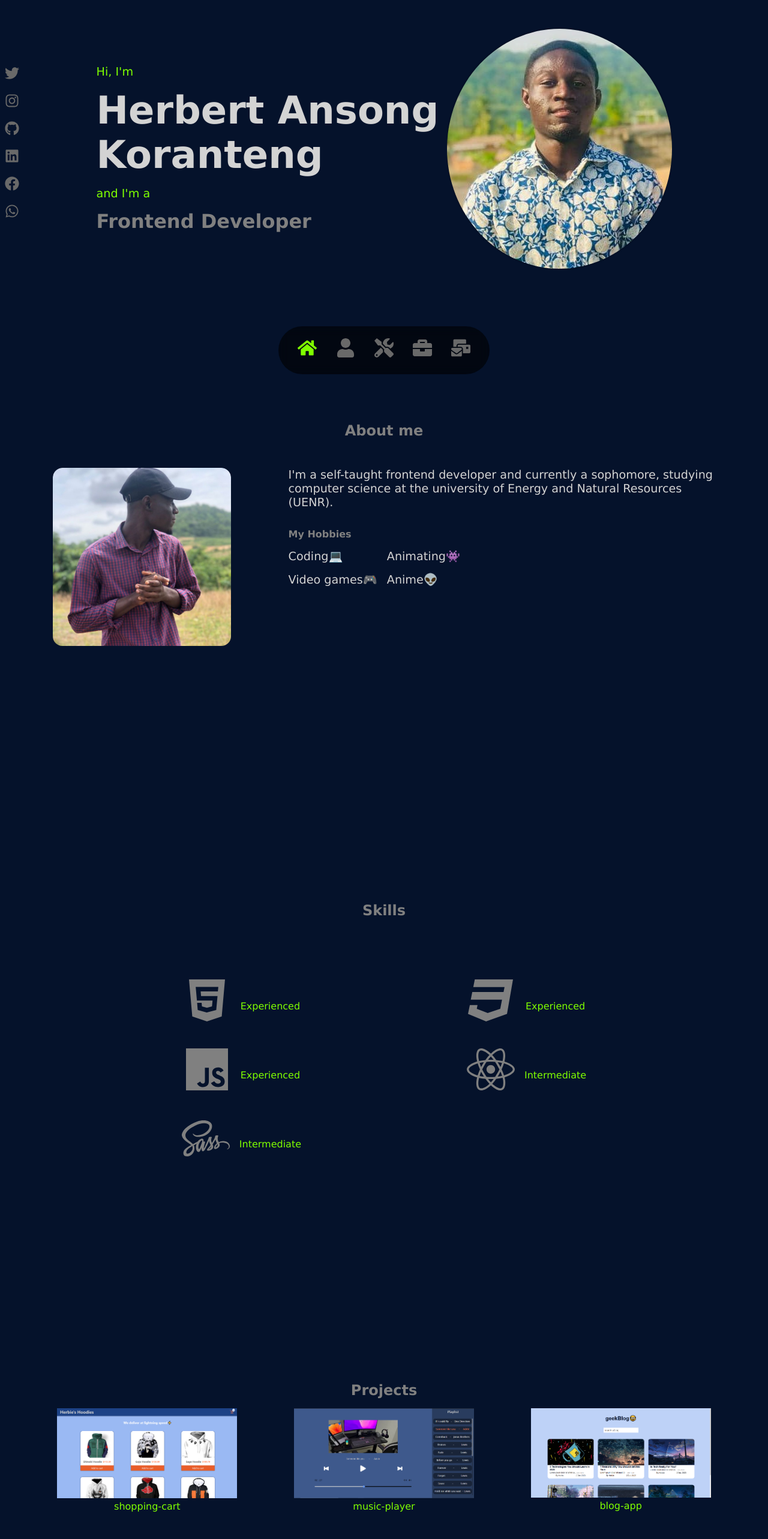
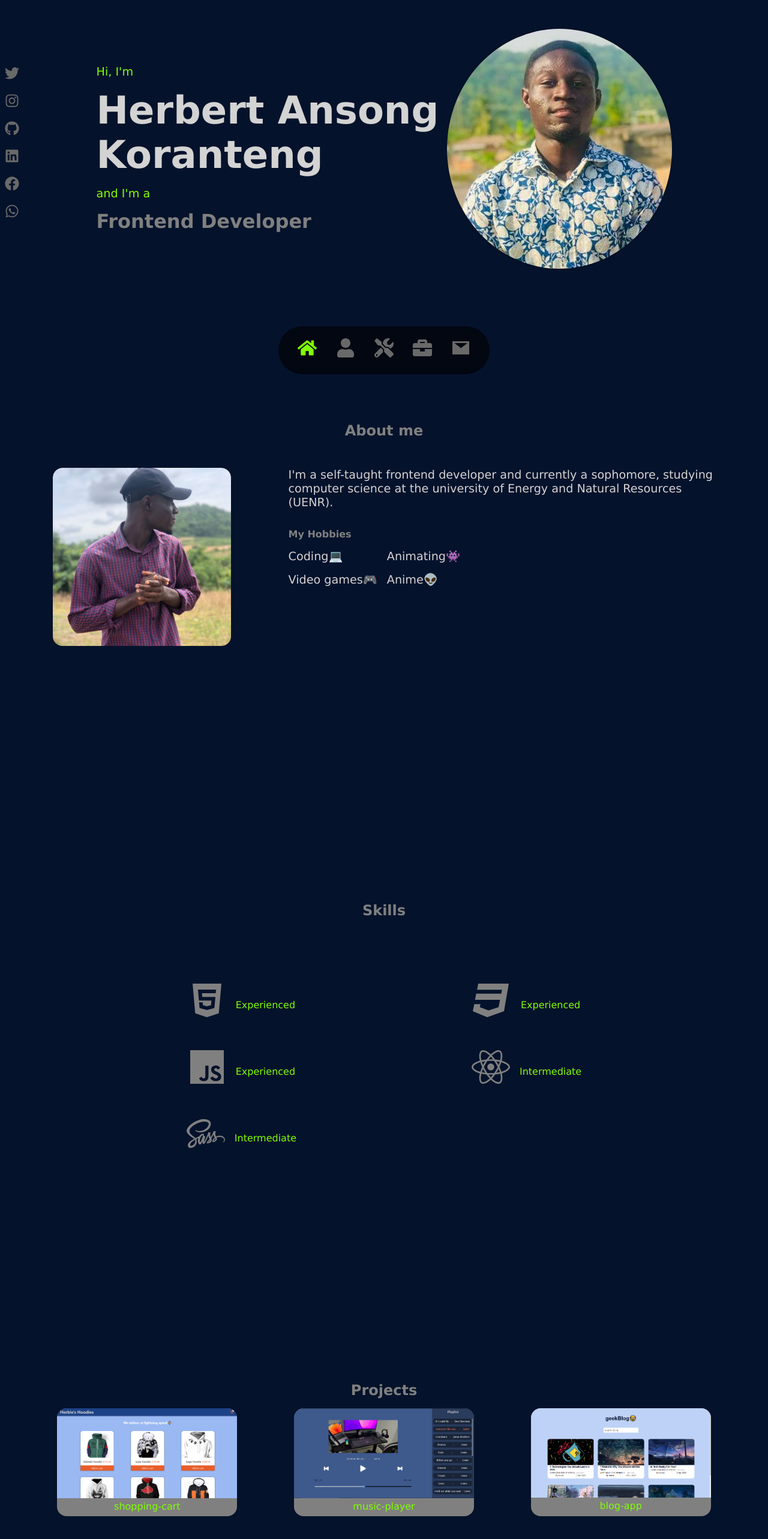
Before and after one commit to H-erbie/Portfolio-website, a React (Vite) app: page / in a window 1280 px wide. Shown: the part 160-2726 px from the top of the page at 60% size. Built offline with nearby package versions, Linux system fonts and the light colour scheme.

Commit message:
fixed contact

```diff
--- a/src/App.css
+++ b/src/App.css
@@ -88,6 +88,8 @@ section{
   justify-content: center;
   transition: var(--transition);
   overflow:hidden;
+  padding: 0.5rem;
+  border-radius: 1rem;
 }
 .skill:hover{
   background-color: rgba(0,0,0,0.2);
@@ -96,7 +98,7 @@ section{
   color: var(--color-green-gray);
 }
 .skill-icon{
-  font-size: 5rem;
+  font-size: 4rem;
 }
 .nav-container{
   width: 100%;
@@ -131,9 +133,7 @@ section{
 .show-sidemenu{
   right: 0;
 }
-.turnBars{
-  transform: rotate(360deg);
-}
+
 .topbar-right{
   display: flex;
   gap: 2rem;
@@ -489,6 +489,8 @@ textarea{
   height: 300px;
   height: auto;
   position: relative;
+  border-radius: 1rem;
+  background-color: var(--color-gray);
 }
 .project img{
   width: 100%;
--- a/src/Assets.jsx
+++ b/src/Assets.jsx
@@ -9,13 +9,13 @@ import {
   FaUser,
   FaTools,
   FaBriefcase,
-  FaMailBulk,
   FaHtml5,
   FaReact,
   FaJs,
   FaSass,
   FaCss3,
 } from "react-icons/fa";
+import {AiFillMail} from "react-icons/ai";
 import p1 from './assets/images/p1.png'
 import p2 from './assets/images/p2.png'
 import p3 from './assets/images/p3.png'
@@ -47,7 +47,7 @@ export const navLinks = [
     id: 5,
     url: "contact",
 
-    icon: <FaMailBulk />,
+    icon: <AiFillMail />,
   },
 ];
 
```
